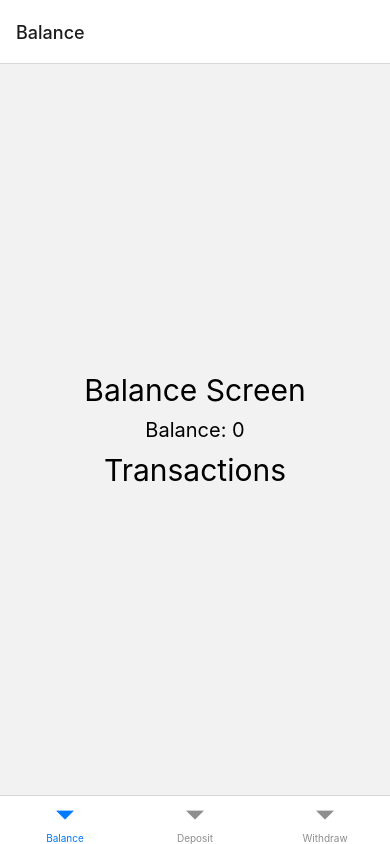
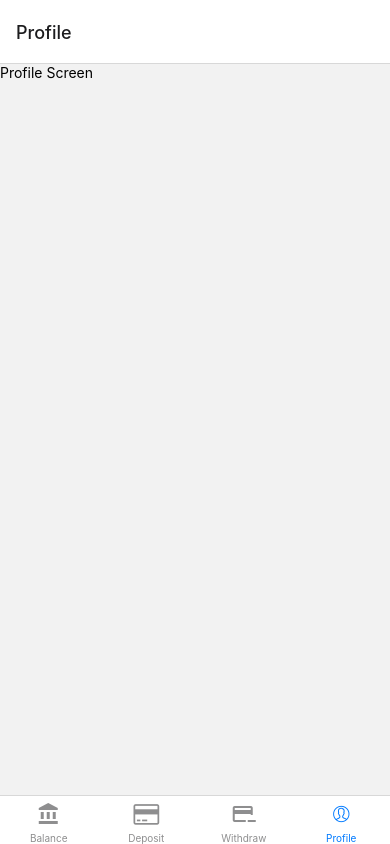
Before and after one commit to Davod0/Redux-core-Expo-React-native-Bank-application, a React Native app: screen /Profile in a window 390 px wide. Built offline with nearby package versions, Linux system fonts and the light colour scheme.

Commit message:
Added new tab navigator Profile and new screen and new icons for each screen

```diff
--- a/Navigators/TabStackNavigator.tsx
+++ b/Navigators/TabStackNavigator.tsx
@@ -2,31 +2,72 @@ import { createBottomTabNavigator } from "@react-navigation/bottom-tabs";
 import React from "react";
 import { BalanceScreen } from "../Screens/BalanceScreen";
 import { DepositScreen } from "../Screens/DepositScreen";
+import { ProfileScreen } from "../Screens/ProfileScreen";
 import { WithdrawScreen } from "../Screens/WithdrawScreen";
+import EvilIcons from "@expo/vector-icons/EvilIcons";
+import MaterialIcons from "@expo/vector-icons/MaterialIcons";
+import FontAwesome from "@expo/vector-icons/FontAwesome";
+import MaterialCommunityIcons from "@expo/vector-icons/MaterialCommunityIcons";
 
 export type TabParamList = {
   Balance: undefined;
   Deposit: undefined;
   Withdraw: undefined;
+  Profile: undefined;
 };
 export const TabStack = createBottomTabNavigator<TabParamList>();
 
 export function TabStackNavigator() {
   return (
     <TabStack.Navigator>
-      <TabStack.Screen name="Balance" component={BalanceScreen} />
-      <TabStack.Screen name="Deposit" component={DepositScreen} />
-      <TabStack.Screen name="Withdraw" component={WithdrawScreen} />
-      {/* <TabStack.Screen
+      <TabStack.Screen
+        name="Balance"
+        component={BalanceScreen}
+        options={{
+          title: "Balance",
+          tabBarIcon: (props) => (
+            <MaterialIcons
+              name="account-balance"
+              size={24}
+              color={props.color}
+            />
+          ),
+        }}
+      />
+      <TabStack.Screen
+        name="Deposit"
+        component={DepositScreen}
+        options={{
+          title: "Deposit",
+          tabBarIcon: (props) => (
+            <FontAwesome name="credit-card" size={24} color={props.color} />
+          ),
+        }}
+      />
+      <TabStack.Screen
         name="Withdraw"
         component={WithdrawScreen}
         options={{
-          title: "Balance",
+          title: "Withdraw",
           tabBarIcon: (props) => (
-            <MaterialIcons name="home" size={24} color={props.color} />
+            <MaterialCommunityIcons
+              name="credit-card-minus-outline"
+              size={24}
+              color={props.color}
+            />
           ),
         }}
-      /> */}
+      />
+      <TabStack.Screen
+        name="Profile"
+        component={ProfileScreen}
+        options={{
+          title: "Profile",
+          tabBarIcon: (props) => (
+            <EvilIcons name="user" size={24} color={props.color} />
+          ),
+        }}
+      />
     </TabStack.Navigator>
   );
 }
--- /dev/null
+++ b/Screens/ProfileScreen.tsx
@@ -0,0 +1,13 @@
+import { Button, Text, View } from "react-native";
+import { useDispatch } from "react-redux";
+import { useAppDispatch } from "../hooks";
+
+export function ProfileScreen() {
+  const dispatch = useAppDispatch();
+
+  return (
+    <View>
+      <Text>Profile Screen</Text>
+    </View>
+  );
+}
```
